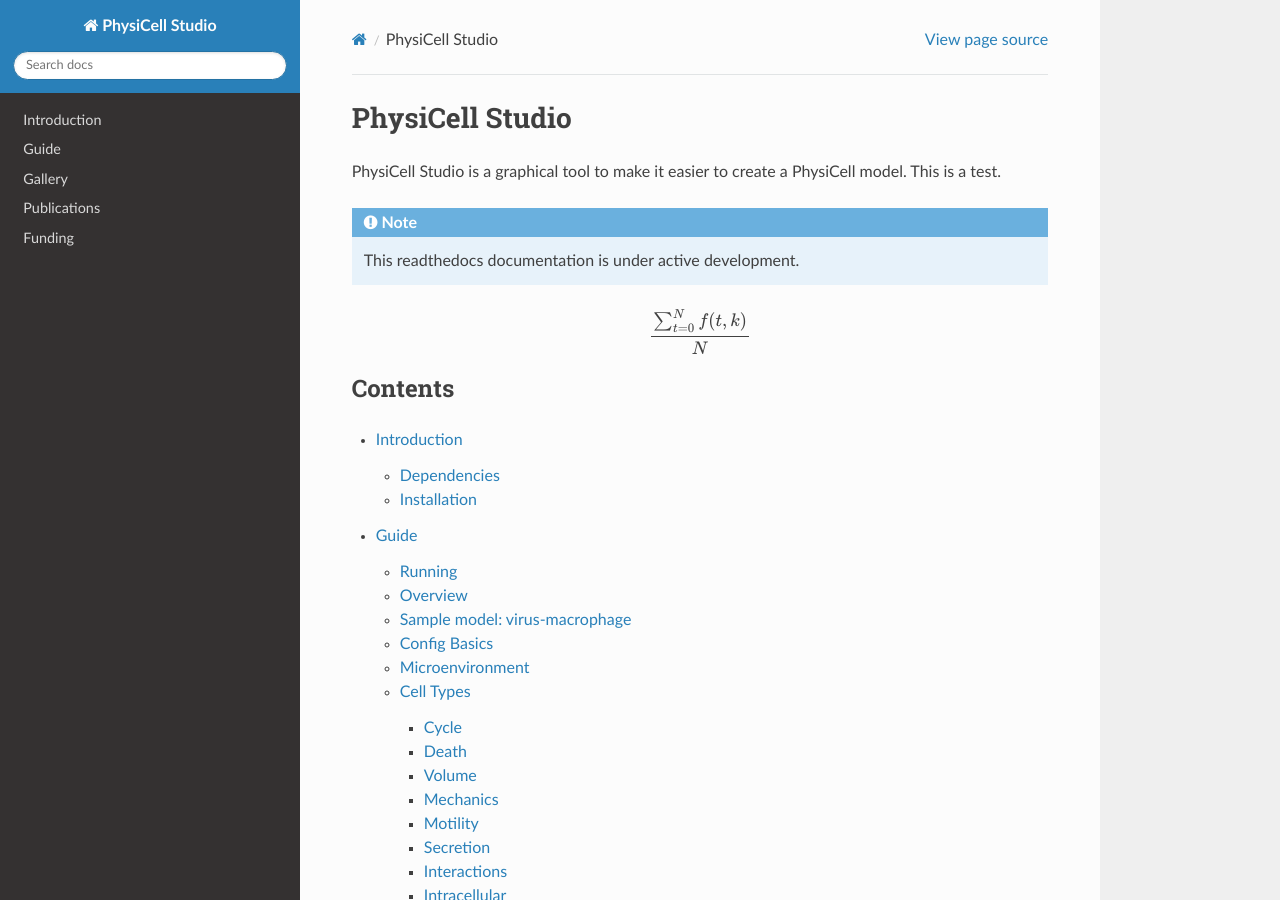
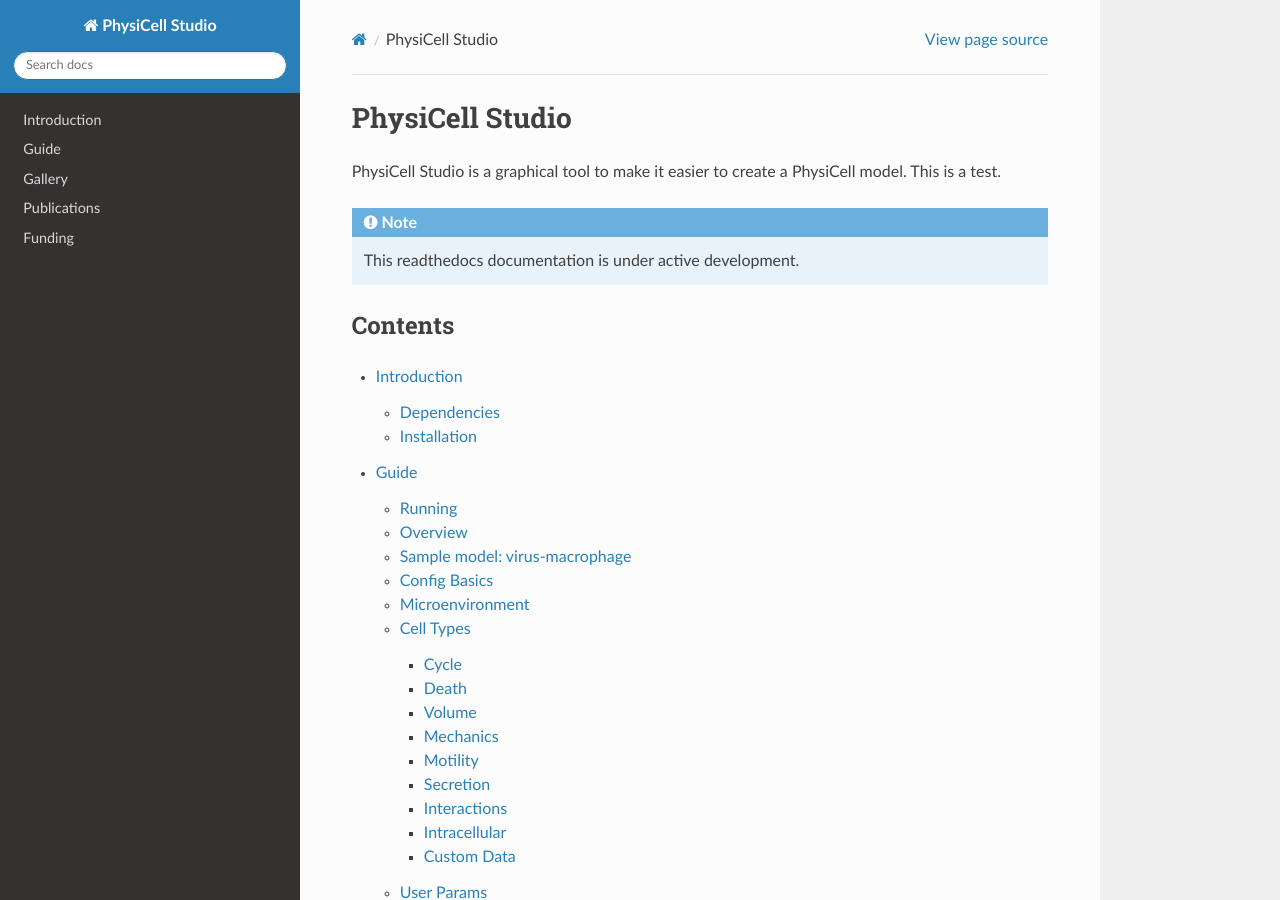
Before and after one commit to rheiland/Studio_rtd, a Sphinx documentation site: the page built from docs/source/index.rst, in a window 1280 px wide and 900 px high. Built offline with Sphinx 7.4.7 and the Read the Docs theme 3.1.0, drawn with Linux system fonts in a browser that asks for light colours.

Commit message:
remove math

```diff
--- a/docs/source/index.rst
+++ b/docs/source/index.rst
@@ -7,9 +7,6 @@ This is a test.
 .. note::
 
    This readthedocs documentation is under active development.
-
-.. math::
-   \frac{ \sum_{t=0}^{N}f(t,k) }{N}
 
 Contents
 --------
```
